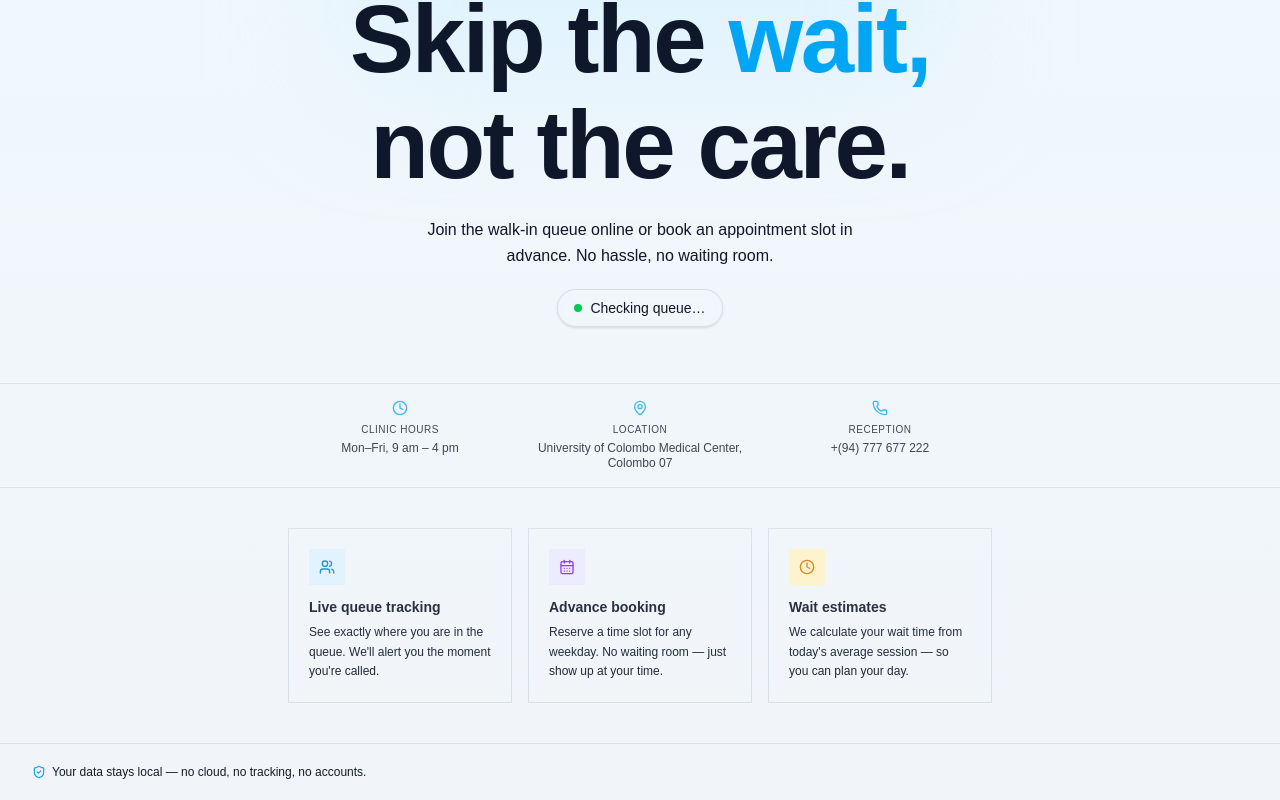
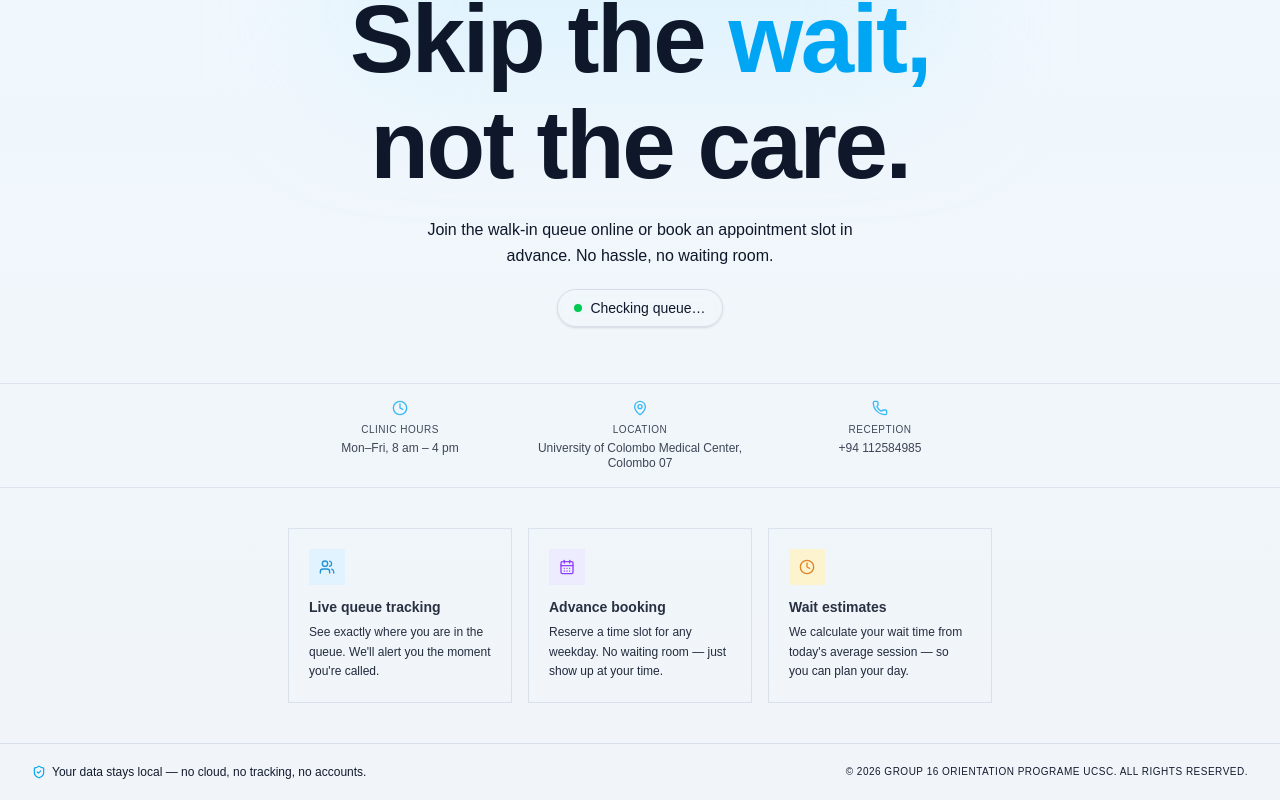
Before and after one commit to ravmax-rdl/MedQ, a React (Vite) app: page / in a window 1280 px wide. Shown: the part 216-1016 px from the top of the page. Built offline with nearby package versions, Linux system fonts and the light colour scheme; no server answers.

Commit message:
contact number, time, copyright, click to call updated

```diff
--- a/src/staff/pages/StaffAppointments.tsx
+++ b/src/staff/pages/StaffAppointments.tsx
@@ -124,6 +124,13 @@ export default function StaffAppointments() {
             error={error}
             refresh={refresh}
           />
+
+          {/* Footer */}
+          <footer className="mt-auto pt-10 pb-4 border-t border-border/40">
+            <p className="text-[10px] uppercase tracking-wider text-muted-foreground/60 text-center font-medium">
+              © 2026 Group 16 Orientation Programe UCSC. All rights reserved.
+            </p>
+          </footer>
         </div>
       </SidebarInset>
     </SidebarProvider>
--- a/src/staff/pages/StaffDashboard.tsx
+++ b/src/staff/pages/StaffDashboard.tsx
@@ -122,6 +122,13 @@ export default function StaffDashboard() {
           </div>
 
           <StaffPanel queue={queue} loading={loading} refresh={refresh} />
+
+          {/* Footer */}
+          <footer className="mt-auto pt-10 pb-4 border-t border-border/40">
+            <p className="text-[10px] uppercase tracking-wider text-muted-foreground/60 text-center font-medium">
+              © 2026 Group 16 Orientation Programe UCSC. All rights reserved.
+            </p>
+          </footer>
         </div>
       </SidebarInset>
     </SidebarProvider>
--- a/src/staff/pages/StaffLogin.tsx
+++ b/src/staff/pages/StaffLogin.tsx
@@ -86,6 +86,12 @@ export default function StaffLogin() {
             ← Back to student queue
           </Link>
         </p>
+
+        <footer className="mt-8 border-t border-border/40 pt-8">
+          <p className="text-[10px] uppercase tracking-wider text-muted-foreground/60 text-center font-medium">
+            © 2026 Group 16 Orientation Programe UCSC. All rights reserved.
+          </p>
+        </footer>
       </div>
     </div>
   );
--- a/src/student/pages/Appointments.tsx
+++ b/src/student/pages/Appointments.tsx
@@ -100,7 +100,7 @@ function ApptStats() {
     },
     {
       label: 'Booking Hours',
-      value: '09:00',
+      value: '08:00',
       icon: Clock,
       suffix: '– 16:00  ·  Mon–Fri',
       large: false,
@@ -249,6 +249,13 @@ export default function Appointments() {
               <AppointmentLookupControlled sid={lookupSid} onSidChange={setLookupSid} />
             </div>
           </div>
+
+          {/* Footer */}
+          <footer className="mt-auto pt-10 pb-4 border-t border-border/40">
+            <p className="text-[10px] uppercase tracking-wider text-muted-foreground/60 text-center font-medium">
+              © 2026 Group 16 Orientation Programe UCSC. All rights reserved.
+            </p>
+          </footer>
         </div>
       </SidebarInset>
     </SidebarProvider>
--- a/src/student/pages/QueuePage.tsx
+++ b/src/student/pages/QueuePage.tsx
@@ -210,7 +210,7 @@ function ClinicInfoCard() {
         </ol>
         <div className="mt-4 pt-4 border-t border-border/50 flex flex-col gap-1.5">
           <p className="text-xs font-medium text-muted-foreground uppercase tracking-wide">Clinic Hours</p>
-          <p className="text-sm font-semibold">Mon – Fri &nbsp;·&nbsp; 09:00 – 16:00</p>
+          <p className="text-sm font-semibold">Mon – Fri &nbsp;·&nbsp; 08:00 – 16:00</p>
         </div>
       </CardContent>
     </Card>
@@ -244,7 +244,7 @@ function QueueStats() {
     },
     {
       label: 'Walk-in Hours',
-      value: '09:00',
+      value: '08:00',
       icon: CalendarClock,
       suffix: '– 16:00',
     },
@@ -334,6 +334,13 @@ export default function QueuePage() {
               {inQueue ? <ClinicInfoCard /> : <QueueLookup />}
             </div>
           </div>
+
+          {/* Footer */}
+          <footer className="mt-auto pt-10 pb-4 border-t border-border/40">
+            <p className="text-[10px] uppercase tracking-wider text-muted-foreground/60 text-center font-medium">
+              © 2026 Group 16 Orientation Programe UCSC. All rights reserved.
+            </p>
+          </footer>
         </div>
       </SidebarInset>
     </SidebarProvider>
--- a/src/student/pages/StudentHome.tsx
+++ b/src/student/pages/StudentHome.tsx
@@ -75,20 +75,39 @@ export default function StudentHome() {
         <div className="w-full border-y border-border/60 bg-muted/20 dark:bg-muted/10">
           <div className="max-w-3xl mx-auto px-5 py-4 sm:px-8 grid grid-cols-3 gap-4 text-center">
             {[
-              { icon: Clock, label: 'Clinic hours', value: 'Mon–Fri, 9 am – 4 pm' },
+              { icon: Clock, label: 'Clinic hours', value: 'Mon–Fri, 8 am – 4 pm' },
               {
                 icon: MapPin,
                 label: 'Location',
                 value: 'University of Colombo Medical Center, Colombo 07',
               },
-              { icon: Phone, label: 'Reception', value: '+(94) 777 677 222' },
-            ].map(({ icon: Icon, label, value }) => (
+              {
+                icon: Phone,
+                label: 'Reception',
+                value: '+94 112584985',
+                href: 'tel:+94112584985'
+              },
+            ].map(({ icon: Icon, label, value, href }) => (
               <div key={label} className="flex flex-col items-center gap-1">
-                <Icon className="size-4 text-sky-500 dark:text-sky-400 mb-0.5" />
-                <p className="text-[10px] uppercase tracking-wider text-muted-foreground">
-                  {label}
-                </p>
-                <p className="text-xs font-medium text-foreground leading-tight">{value}</p>
+                {href ? (
+                  <a href={href} className="group flex flex-col items-center gap-1 transition-colors">
+                    <Icon className="size-4 text-sky-500 dark:text-sky-400 mb-0.5 group-hover:text-sky-600 dark:group-hover:text-sky-300 transition-colors" />
+                    <p className="text-[10px] uppercase tracking-wider text-muted-foreground">
+                      {label}
+                    </p>
+                    <p className="text-xs font-medium text-foreground group-hover:text-sky-500 transition-colors leading-tight">
+                      {value}
+                    </p>
+                  </a>
+                ) : (
+                  <>
+                    <Icon className="size-4 text-sky-500 dark:text-sky-400 mb-0.5" />
+                    <p className="text-[10px] uppercase tracking-wider text-muted-foreground">
+                      {label}
+                    </p>
+                    <p className="text-xs font-medium text-foreground leading-tight">{value}</p>
+                  </>
+                )}
               </div>
             ))}
           </div>
@@ -142,10 +161,13 @@ export default function StudentHome() {
         </section>
 
         {/* ── Footer strip ── */}
-        <footer className="w-full border-t border-border/50 px-5 py-5 flex flex-col gap-2 items-center text-center sm:flex-row sm:justify-between sm:text-left sm:px-8">
+        <footer className="w-full border-t border-border/50 px-5 py-5 flex flex-col gap-3 items-center text-center sm:flex-row sm:justify-between sm:text-left sm:px-8">
           <div className="flex items-center gap-1.5 text-xs text-muted-foreground">
             <ShieldCheck className="size-3.5 text-sky-500 shrink-0" />
             Your data stays local — no cloud, no tracking, no accounts.
+          </div>
+          <div className="text-[10px] uppercase tracking-wider text-muted-foreground/80 font-medium">
+            © 2026 Group 16 Orientation Programe UCSC. All rights reserved.
           </div>
         </footer>
       </main>
```
